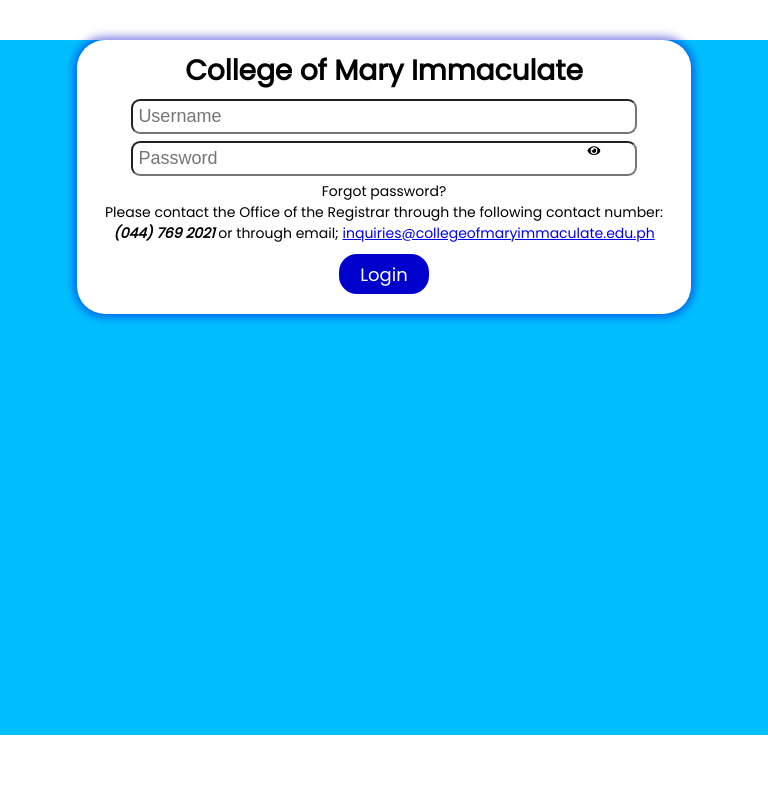
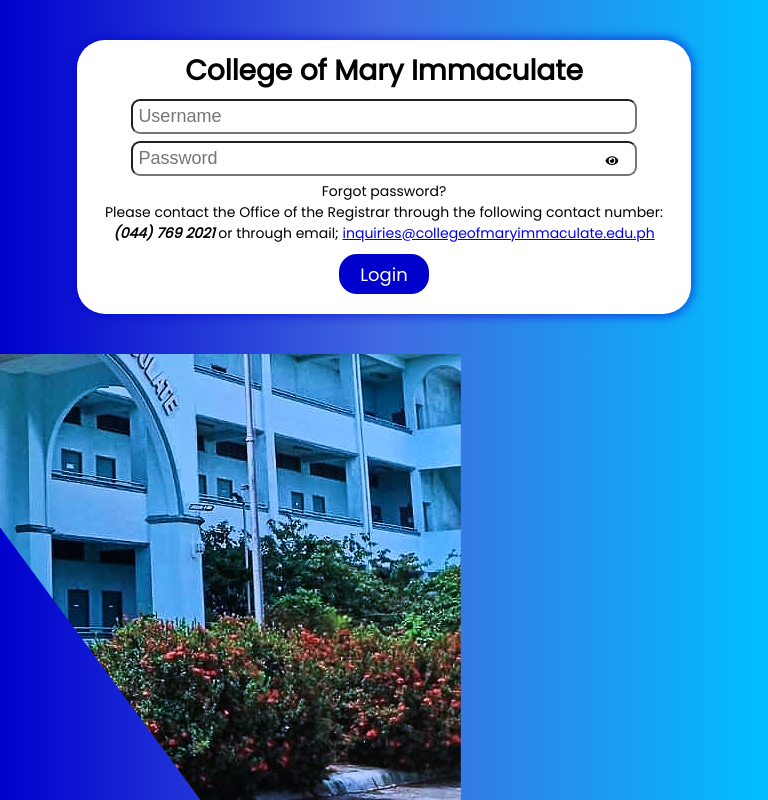
Before and after one commit to wilsterdc/CSIMS, a React (Create React App) app: page /profile in a window 768 px wide. Shown: the top 800 px of the page. Built offline with nearby package versions, Linux system fonts and the light colour scheme.

Commit message:
:rocket: to the :moon:

```diff
--- a/src/components/Login.css
+++ b/src/components/Login.css
@@ -7,7 +7,9 @@
 }
 
 body {
-  font-family: 'Poppins', sans-serif;
+    background: rgb(0,0,205);
+    background: linear-gradient(90deg, rgba(0,0,205,1) 0%, rgba(65,105,225,1) 50%, rgba(0,191,255,1) 100%);
+    font-family: 'Poppins', sans-serif;
 }
 
 .cover {
@@ -17,7 +19,7 @@
     box-shadow: 0 0 10px 3px rgb(0, 0, 205, 0.5);
     border-radius: 1em;
     padding: 10px;
-    margin: 160px 230px;
+    margin: 160px 170px;
     float: right;
     text-align: center;
     font-size: 28px;
@@ -87,13 +89,35 @@
     color: #0000cd;
 }
 
-.container {
-    background-color: #00bfff;
-    height: 695px;
+.img-container {
+    position: absolute;
+    background-color: transparent;
+    width: 60%;
+    height: 100%;
+    overflow: hidden;
 }
 
+.img-container img {
+    position: absolute;
+    bottom: 0;
+    right: 0;
+    clip-path: polygon(0 0, 100% 0, 100% 100%);
+}
 
-@media screen and (max-width: 768px) {
+/* .triangle-image {
+    position: absolute;
+    left: -50px;
+    top: 50%;
+    clip-path: polygon(0% 0%, 100% 0%, 100% 100%);
+} */
+
+/* .blur-image {
+    filter: blur(0px);
+} */
+
+
+
+@media screen and (max-width: 523px) {
     .cover {
         margin: 40px auto;
         float: none;
@@ -111,6 +135,28 @@
 
     .pass-btn {
         right: 15%;
-        top: 38%;
+        top: 154px;
     }
   }
+
+  @media screen and (min-width: 524px) and (max-width: 768px) {
+    .cover {
+        margin: 40px auto;
+        float: none;
+        width: 80%;
+        height: auto;
+        position: center;
+        /* display: flex;
+        flex-direction: column; */
+
+    }
+
+    .login-input {
+        width: 85%;
+    }
+
+    .pass-btn {
+        right: 12%;
+        top: 114px;
+    }
+  }
--- a/src/components/Login.js
+++ b/src/components/Login.js
@@ -1,6 +1,7 @@
 import { useState } from 'react'
 import { FaEye, FaEyeSlash } from 'react-icons/fa'
 import './Login.css'
+import cmibuildingSrc from './Images/cmibuilding.jpg'
 
 const Login = () => {
     const [username, setUsername] = useState('');
@@ -64,7 +65,7 @@
     };
 
   return (
-    <div className = 'container'>
+    <div>
         <div className = 'cover'>
             <h4>College of Mary Immaculate</h4>
             <form onSubmit = {handleSubmit}>
@@ -106,6 +107,9 @@
                 </div>
             </form>
         </div>
+        <div className = 'img-container'>
+            <img src = {cmibuildingSrc} alt = 'College of Mary Immaculate' className = 'blur-image'/>
+        </div>
     </div>
   )
 }
```
Also changed, not shown: src/components/Images/cmibuilding.jpg (added).
